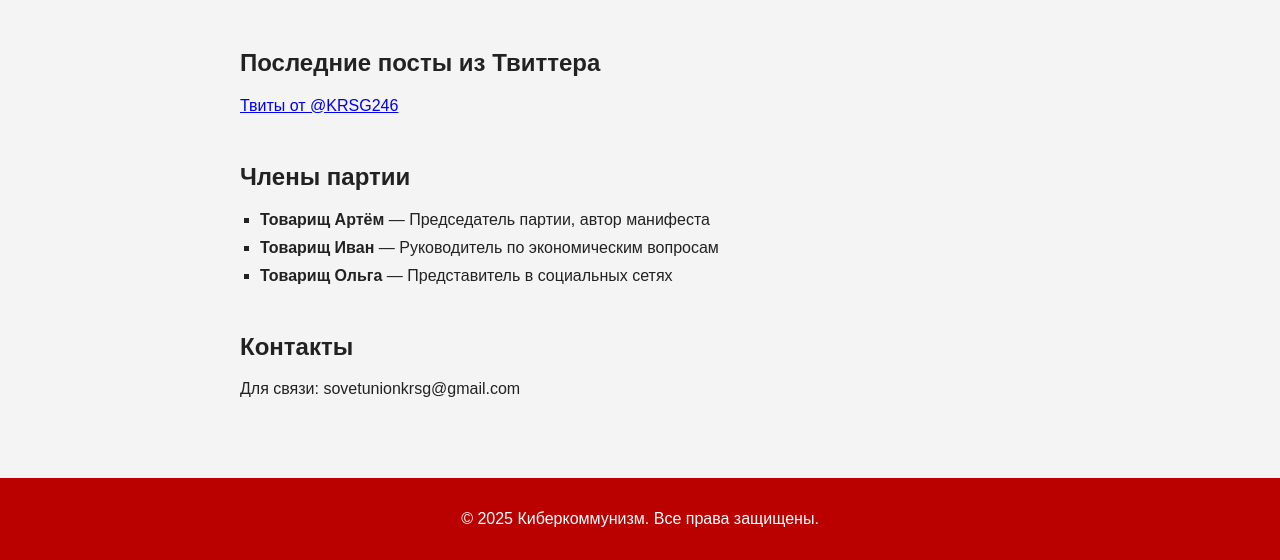
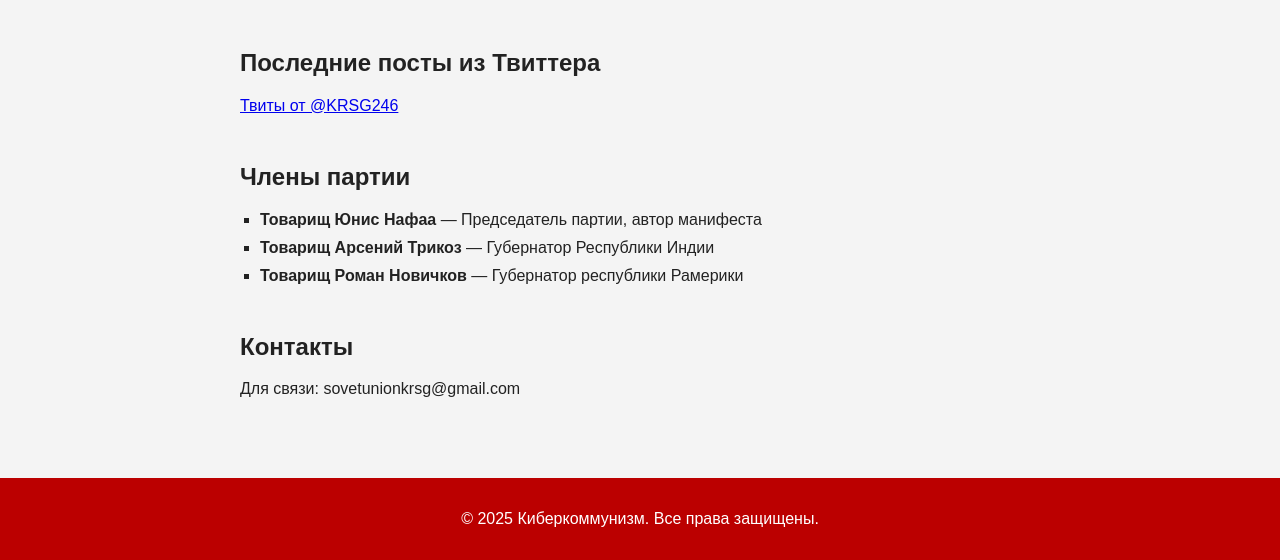
Before and after one commit to NITENDOPlectrum/nintendoplectrum.github.io, a plain HTML site: page index_с_members.html in a window 1280 px wide. Shown: the part 817-1377 px from the top of the page. Drawn offline with Linux system fonts and the light colour scheme.

Commit message:
Update index_с_members.html
Signed-off-by: NITENDOPlectrum <sayonaraboy099@gmail.com>

```diff
--- a/index_с_members.html
+++ b/index_с_members.html
@@ -41,9 +41,9 @@
     <section id="members">
       <h2>Члены партии</h2>
       <ul>
-        <li><strong>Товарищ Артём</strong> — Председатель партии, автор манифеста</li>
-        <li><strong>Товарищ Иван</strong> — Руководитель по экономическим вопросам</li>
-        <li><strong>Товарищ Ольга</strong> — Представитель в социальных сетях</li>
+        <li><strong>Товарищ Юнис Нафаа</strong> — Председатель партии, автор манифеста</li>
+        <li><strong>Товарищ Арсений Трикоз</strong> — Губернатор Республики Индии</li>
+        <li><strong>Товарищ Роман Новичков</strong> — Губернатор республики Рамерики</li>
       </ul>
     </section>
     <section id="contact">
```
